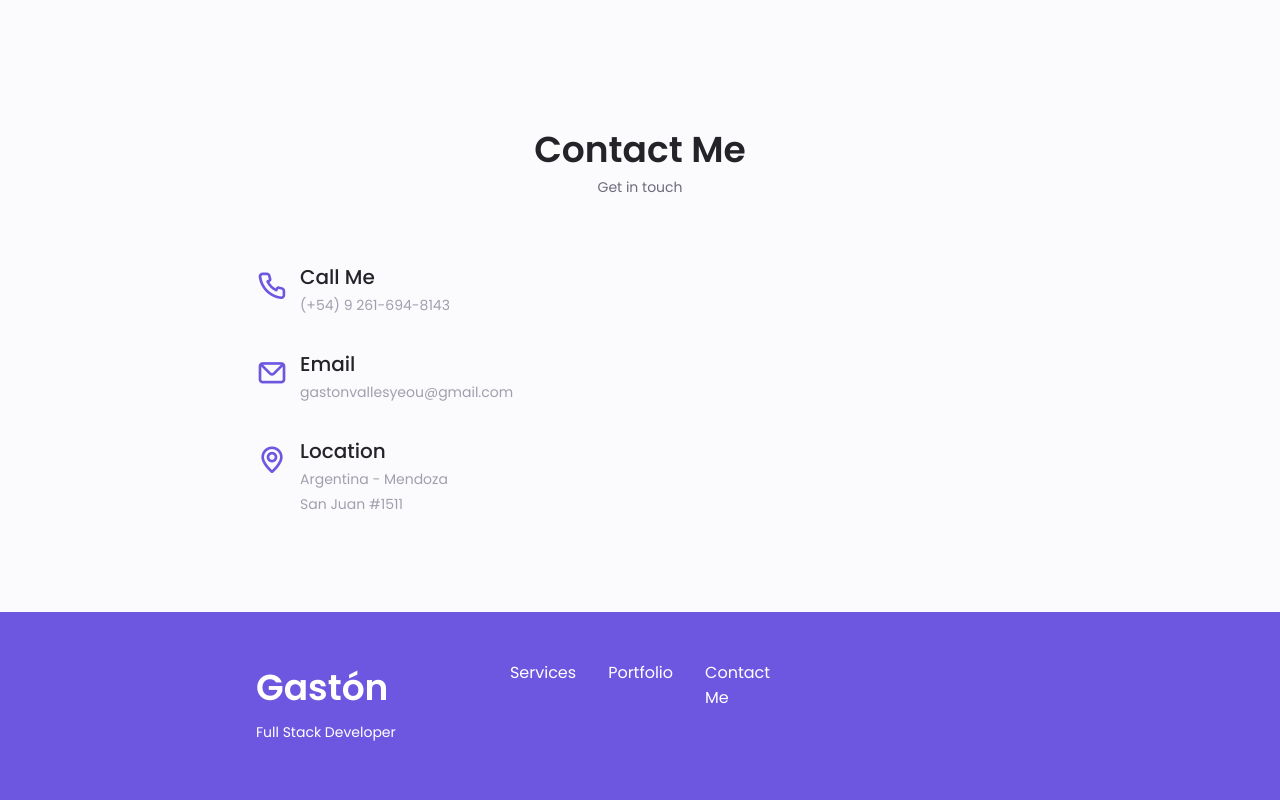
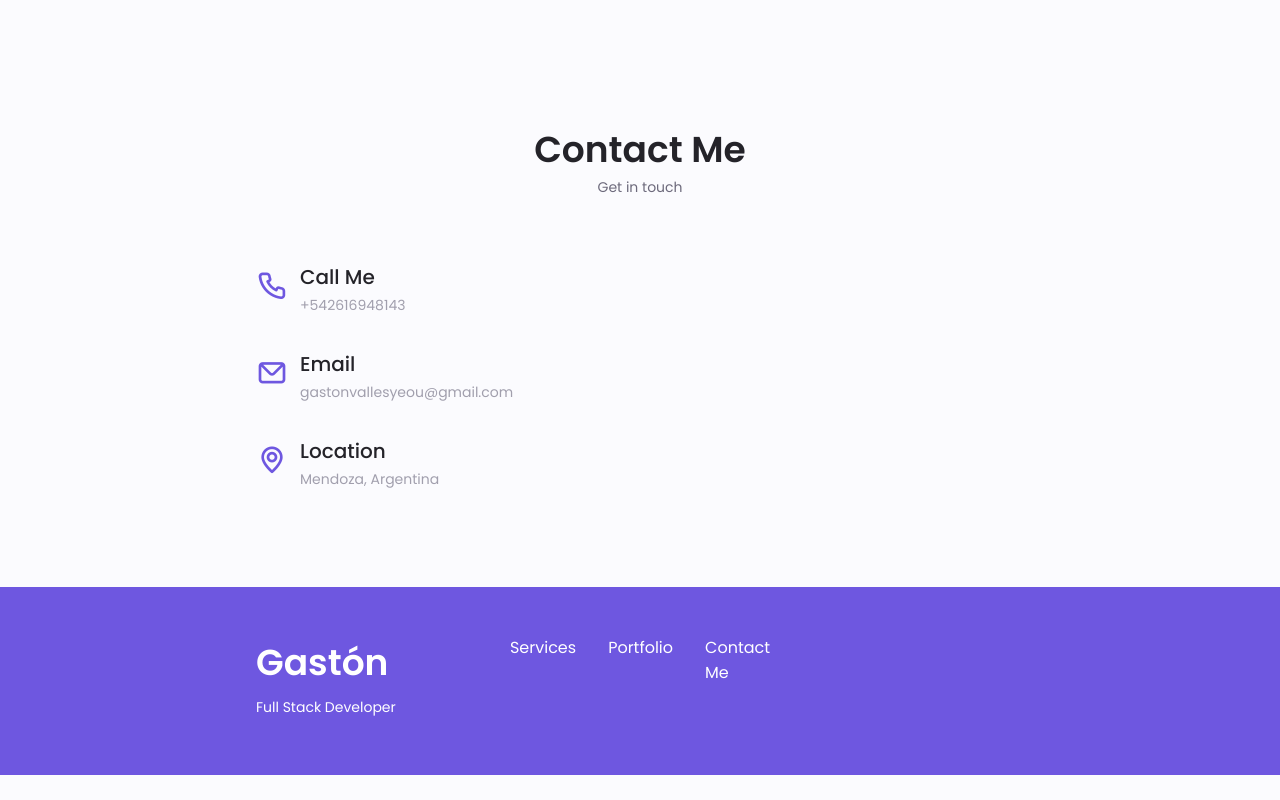
Before and after one commit to gastonvalles/Old-Portfolio, a plain HTML site: page index.html in a window 1280 px wide. Shown: the part 4275-5075 px from the top of the page. After the commit the page ends 5050 px from the top, so only its background shows below. Drawn offline with nearby package versions, Linux system fonts and the light colour scheme.

Commit message:
contact changes

```diff
--- a/index.html
+++ b/index.html
@@ -570,7 +570,7 @@
 							<i class="uil uil-phone contact__icon"></i>
 							<div>
 								<h3 class="contact__title">Call Me</h3>
-								<span class="contact__subtitle">(+54) 9 261-694-8143</span>
+								<span class="contact__subtitle">+542616948143</span>
 							</div>
 						</div>
 						<div class="contact__information">
@@ -587,8 +587,7 @@
 							<div>
 								<h3 class="contact__title">Location</h3>
 								<span class="contact__subtitle">
-									Argentina - Mendoza <br />
-									San Juan #1511
+									Mendoza, Argentina <br />
 								</span>
 							</div>
 						</div>
```
